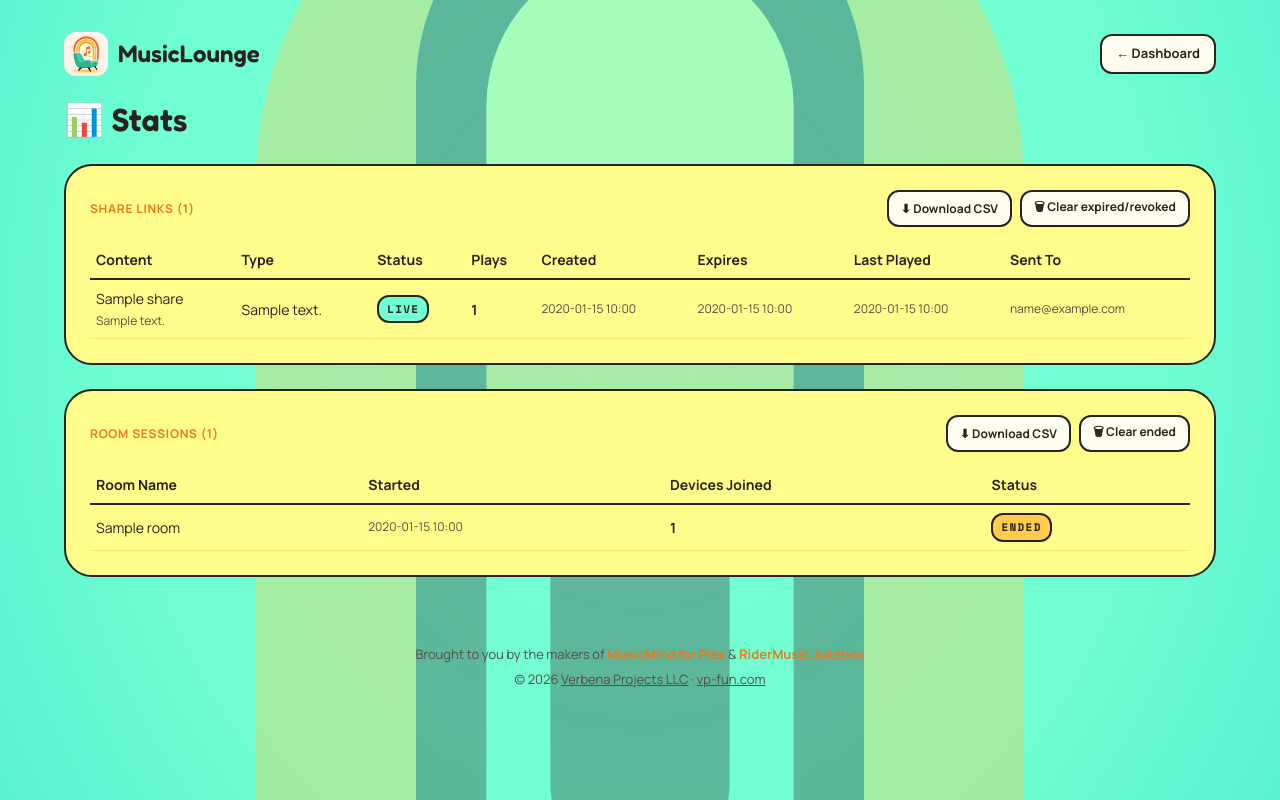
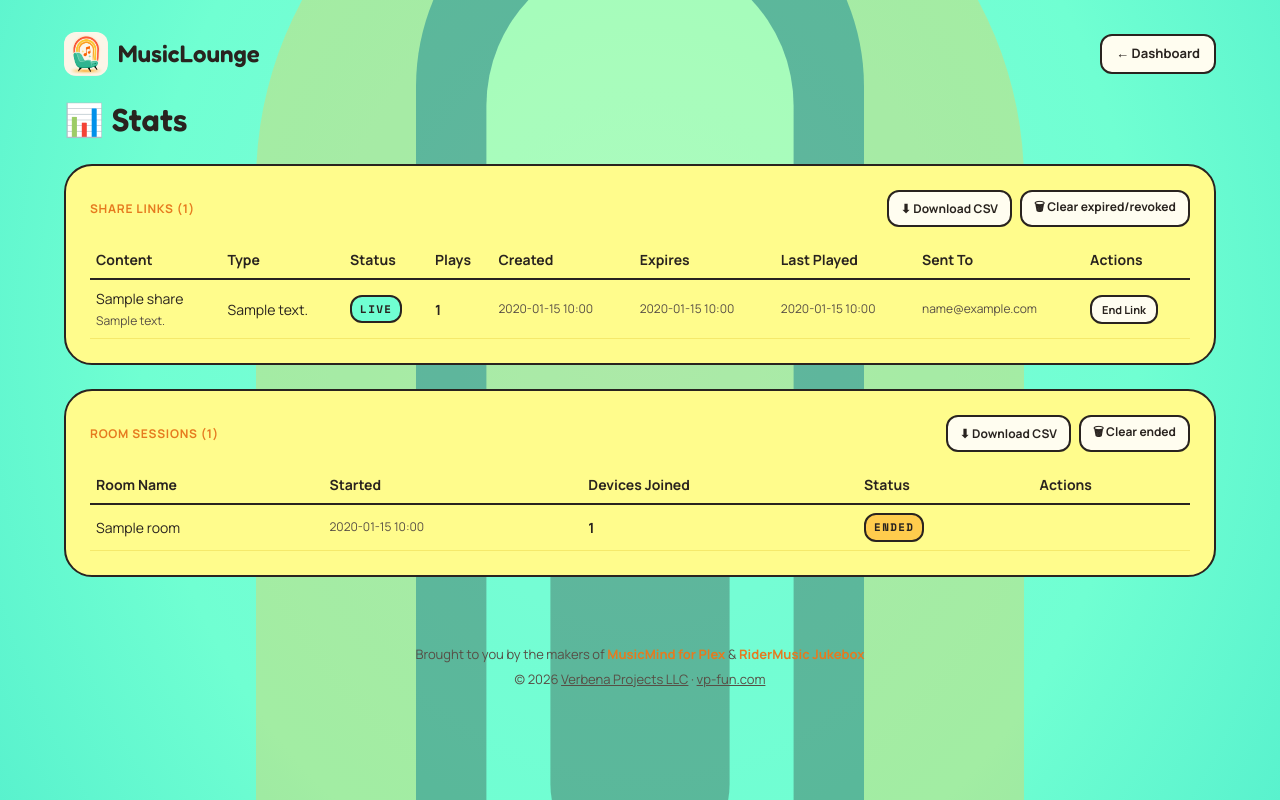
Before and after one commit to earthmonkey419/musiclounge, a Flask app: template templates/admin_stats.html in a window 1280 px wide. Run offline with Flask 3, Linux system fonts and the light colour scheme; the template is opened without the code that fills it: most values are stand-ins (such as "Sample title", 1, 10 or a date in 2020).

Commit message:
Add End Room and End Link controls to the Stats page
Closes a real oversight: ending a room required leaving stats for
the dashboard, and revoking a share link had no UI at all -- the
'revoked' column existed in the schema since day one but was never
actually wired to anything.

- db.py: revoke_share() helper
- admin.py: /admin/stats/end-room and /admin/stats/revoke-share,
  both admin-only
- admin_stats.html: per-row action button, shown only where it's
  actually valid (End Link only on LIVE shares, End Room only on
  the currently ACTIVE room)

Verified end-to-end: buttons actually end/revoke, status updates
correctly on refresh, anonymous access blocked on both new routes.

```diff
--- a/templates/admin_stats.html
+++ b/templates/admin_stats.html
@@ -32,6 +32,7 @@
           <th style="padding:8px 6px; position:sticky; top:0; background:var(--cream); border-bottom:2px solid var(--ink);">Expires</th>
           <th style="padding:8px 6px; position:sticky; top:0; background:var(--cream); border-bottom:2px solid var(--ink);">Last Played</th>
           <th style="padding:8px 6px; position:sticky; top:0; background:var(--cream); border-bottom:2px solid var(--ink);">Sent To</th>
+          <th style="padding:8px 6px; position:sticky; top:0; background:var(--cream); border-bottom:2px solid var(--ink);">Actions</th>
         </tr>
       </thead>
       <tbody>
@@ -49,6 +50,14 @@
           <td style="padding:8px 6px; color:var(--ink-soft); font-size:12px;">{{ s.expires_at[:16] if s.expires_at else "--" }}</td>
           <td style="padding:8px 6px; color:var(--ink-soft); font-size:12px;">{{ s.last_accessed_at[:16] if s.last_accessed_at else "never" }}</td>
           <td style="padding:8px 6px; color:var(--ink-soft); font-size:12px;">{{ s.recipient_email or (s.delivery_method or "not sent yet") }}</td>
+          <td style="padding:8px 6px;">
+            {% if s.status == "live" %}
+            <form method="post" action="{{ url_for('admin.stats_revoke_share') }}" onsubmit="return confirm('End this link? It will stop working immediately.');" style="display:inline;">
+              <input type="hidden" name="token" value="{{ s.share_token }}">
+              <button type="submit" class="btn" style="padding:5px 10px; font-size:11px;">End Link</button>
+            </form>
+            {% endif %}
+          </td>
         </tr>
         {% endfor %}
       </tbody>
@@ -79,6 +88,7 @@
           <th style="padding:8px 6px; position:sticky; top:0; background:var(--cream); border-bottom:2px solid var(--ink);">Started</th>
           <th style="padding:8px 6px; position:sticky; top:0; background:var(--cream); border-bottom:2px solid var(--ink);">Devices Joined</th>
           <th style="padding:8px 6px; position:sticky; top:0; background:var(--cream); border-bottom:2px solid var(--ink);">Status</th>
+          <th style="padding:8px 6px; position:sticky; top:0; background:var(--cream); border-bottom:2px solid var(--ink);">Actions</th>
         </tr>
       </thead>
       <tbody>
@@ -91,6 +101,14 @@
             {% if r.ended_by_admin %}<span class="code-chip" style="font-size:11px; padding:4px 8px;">ENDED</span>
             {% else %}<span class="code-chip" style="font-size:11px; padding:4px 8px; background:var(--mint);">ACTIVE</span>{% endif %}
           </td>
+          <td style="padding:8px 6px;">
+            {% if not r.ended_by_admin %}
+            <form method="post" action="{{ url_for('admin.stats_end_room') }}" onsubmit="return confirm('End this room for everyone?');" style="display:inline;">
+              <input type="hidden" name="session_id" value="{{ r.session_id }}">
+              <button type="submit" class="btn" style="padding:5px 10px; font-size:11px;">End Room</button>
+            </form>
+            {% endif %}
+          </td>
         </tr>
         {% endfor %}
       </tbody>
```
Also changed, not shown: blueprints/admin.py (+18 -0 lines), db.py (+7 -0 lines).
